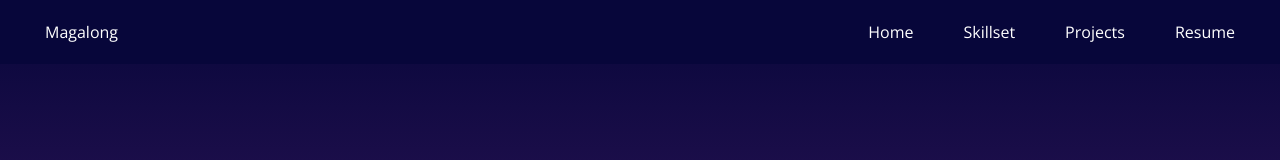
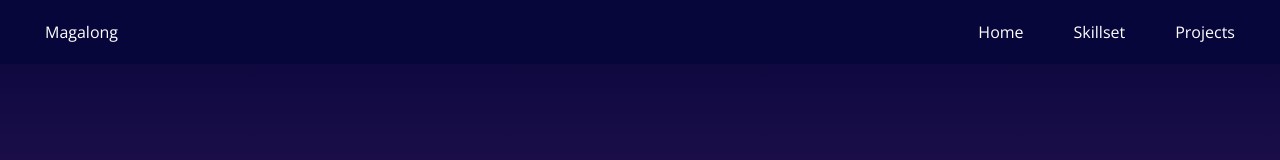
Before and after one commit to bryanmagalong/portfolio, a React (Create React App) app: page / in a window 1280 px wide. Shown: the top 160 px of the page. Built offline with nearby package versions, Linux system fonts and the light colour scheme.

Commit message:
feat(Navbar): add NavLink and active class

```diff
--- a/src/components/Navbar.js
+++ b/src/components/Navbar.js
@@ -1,4 +1,5 @@
 import React from 'react';
+import { NavLink } from 'react-router-dom';
 
 const Navbar = () => (
   <div className="navbar fixed lg:navbar-lg w-full flex flex-wrap lg:flex-nowrap justify-between items-center bg-primary-dark text-white">
@@ -17,18 +18,15 @@ const Navbar = () => (
     >
       <nav>
         <ul className="flex flex-col items-center lg:flex-row gap-y-7 lg:gap-x-50">
-          <li>
-            <a href="#home">Home</a>
-          </li>
-          <li>
-            <a href="#skillset">Skillset</a>
-          </li>
-          <li>
-            <a href="#projects">Projects</a>
-          </li>
-          <li>
-            <a href="#projects">Resume</a>
-          </li>
+          <NavLink exact to="/">
+            Home
+          </NavLink>
+          <NavLink exact to="/skillset">
+            Skillset
+          </NavLink>
+          <NavLink exact to="/projects">
+            Projects
+          </NavLink>
         </ul>
       </nav>
     </div>
--- a/src/plugins/navbar-plugin.js
+++ b/src/plugins/navbar-plugin.js
@@ -14,6 +14,10 @@ module.exports = ({ addComponents }) => {
         display: 'block',
       },
     },
+
+    '.active': {
+      color: '#FD6C4D',
+    },
   };
 
   addComponents(navbar, { variants: [ 'responsive', 'checked' ] });
```
